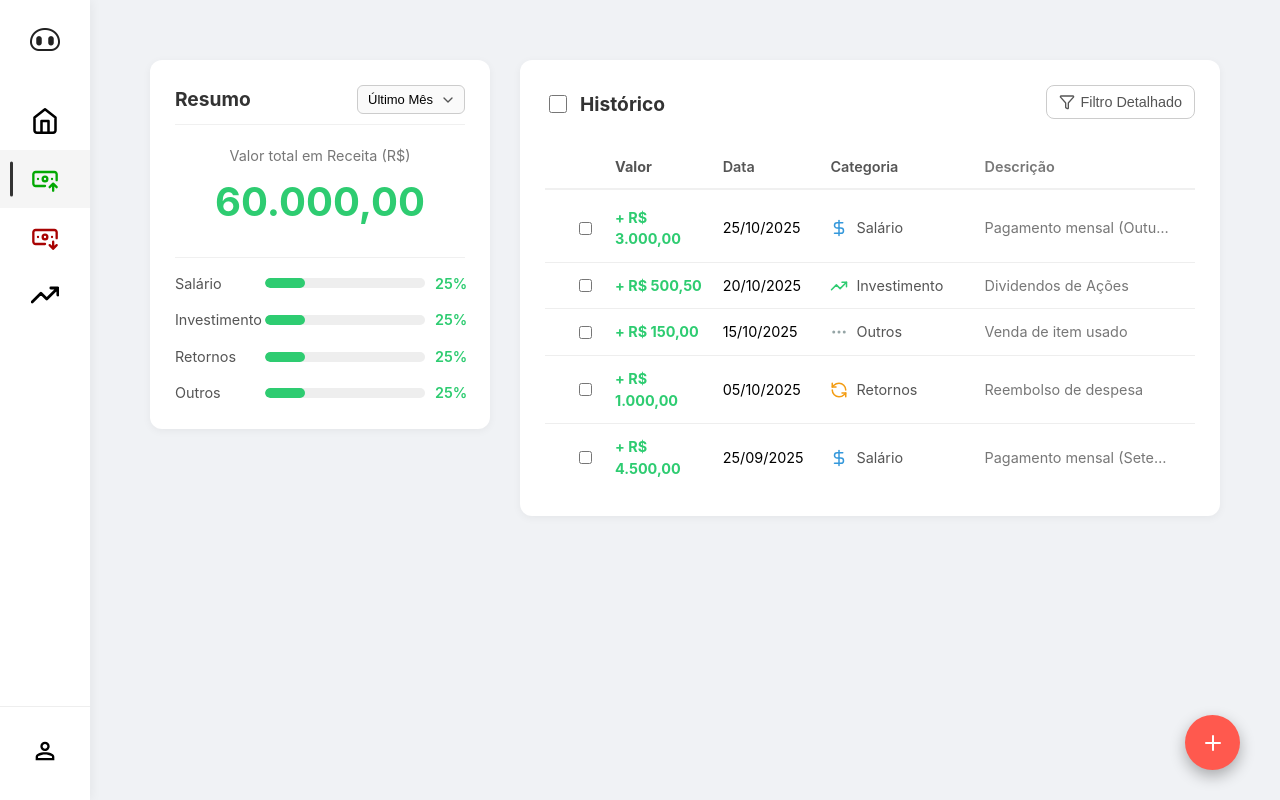
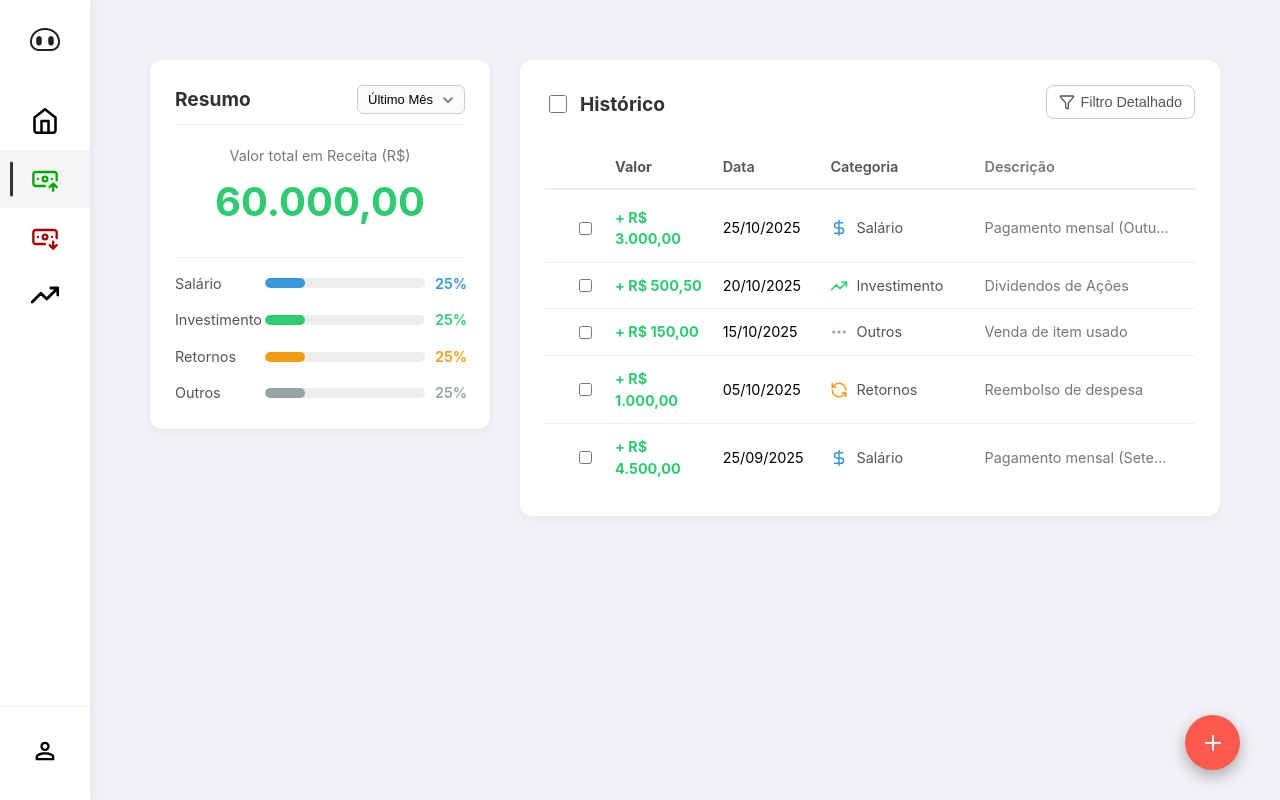
Before and after one commit to MandiMarchetti/fintech-piglet, a React (Vite) app: page /Resources in a window 1280 px wide. Both pictures are taken after a click on the button 45 px from the left and 179 px from the top of the page. Built offline with nearby package versions, Linux system fonts and the light colour scheme.

Commit message:
Modificação no componente de barras horizontais para que cada barra possua uma cor distinta

```diff
--- a/src/components/IncomeComponents/IncomeComponents.jsx
+++ b/src/components/IncomeComponents/IncomeComponents.jsx
@@ -1,5 +1,16 @@
 import React, { useState } from 'react';
-import { ChevronDown, BarChart2, DollarSign, TrendingUp, RefreshCcw, MoreHorizontal, Download, Plus, Calendar, Filter } from 'lucide-react';
+import {
+    ChevronDown,
+    BarChart2,
+    DollarSign,
+    TrendingUp,
+    RefreshCcw,
+    MoreHorizontal,
+    Download,
+    Plus,
+    Calendar,
+    Filter
+} from 'lucide-react';
 import './IncomeComponents.css';
 
 // --- DADOS MOCADOS ---
@@ -25,36 +36,36 @@
     'Retornos': { icon: RefreshCcw, color: '#f39c12' },
     'Outros': { icon: MoreHorizontal, color: '#95a5a6' },
 };
+
 // -----------------------------------------------------------------
 
-
-/**
- * Subcomponente: Gráfico de Barras Horizontais da Distribuição de Receita
- */
+/** Subcomponente: Gráfico de Barras Horizontais da Distribuição de Receita */
 const HorizontalBarChart = ({ data }) => (
     <div className="horizontal-chart-area">
-        {data.map((item, index) => (
-            <div key={index} className="horizontal-bar-item">
-                <div className="category-label">
-                    {item.category}
-                </div>
-                <div className="bar-wrapper">
-                    <div
-                        className="horizontal-bar"
-                        style={{ width: `${item.percentage}%` }}
-                    >
+        {data.map((item, index) => {
+            const categoryColor = CategoryIcons[item.category]?.color || '#2ecc71';
+            return (
+                <div key={index} className="horizontal-bar-item">
+                    <div className="category-label">{item.category}</div>
+                    <div className="bar-wrapper">
+                        <div
+                            className="horizontal-bar"
+                            style={{
+                                width: `${item.percentage}%`,
+                                backgroundColor: categoryColor,
+                            }}
+                        />
+                    </div>
+                    <div className="percentage-label" style={{ color: categoryColor }}>
+                        {item.percentage}%
                     </div>
                 </div>
-                <div className="percentage-label">{item.percentage}%</div>
-            </div>
-        ))}
+            );
+        })}
     </div>
 );
 
-
-/**
- * Componente 1: Resumo da Receita (Income Summary)
- */
+/** Componente 1: Resumo da Receita (Income Summary) */
 export const IncomeSummary = ({ totalIncome = 60000.00 }) => {
     const [filter, setFilter] = useState('monthly');
 
@@ -83,10 +94,9 @@
     );
 };
 
-// Placeholder para o Modal de Adição/Edição
+// Modal para Adição/Edição
 const IncomeModal = ({ isOpen, onClose }) => {
     if (!isOpen) return null;
-
     return (
         <div className="modal-overlay" onClick={onClose}>
             <div className="modal-content" onClick={(e) => e.stopPropagation()}>
@@ -109,10 +119,9 @@
     );
 };
 
-// Placeholder para o Modal de Filtro
+// Modal de Filtro
 const FilterModal = ({ isOpen, onClose }) => {
     if (!isOpen) return null;
-
     return (
         <div className="modal-overlay" onClick={onClose}>
             <div className="modal-content" onClick={(e) => e.stopPropagation()}>
@@ -120,12 +129,16 @@
                 <form className='modal-form'>
                     <label>Valor Mínimo</label>
                     <input type="number" placeholder="R$ 0,00" />
+
                     <label>Valor Máximo</label>
                     <input type="number" placeholder="R$ 10.000,00" />
+
                     <label>Data De:</label>
                     <input type="date" />
+
                     <label>Data Até:</label>
                     <input type="date" />
+
                     <label>Categoria</label>
                     <select>
                         <option value="">Todas as Categorias</option>
@@ -133,6 +146,7 @@
                             <option key={cat} value={cat}>{cat}</option>
                         ))}
                     </select>
+
                     <button type="submit" className="modal-submit-button">Aplicar Filtro</button>
                 </form>
                 <button className="modal-close-button" onClick={onClose}>Fechar</button>
@@ -141,17 +155,13 @@
     );
 };
 
-
-/**
- * Componente 2: Histórico de Receitas Recentes (Recent Incomes)
- */
+/** Componente 2: Histórico de Receitas Recentes (Recent Incomes) */
 export const RecentIncomes = ({ data = mockRecentIncomes }) => {
     const [selectedItems, setSelectedItems] = useState([]);
     const [selectAll, setSelectAll] = useState(false);
     const [isAddModalOpen, setIsAddModalOpen] = useState(false);
     const [isFilterModalOpen, setIsFilterModalOpen] = useState(false);
 
-    // Lógica para selecionar/desselecionar todos
     const handleSelectAll = (e) => {
         const isChecked = e.target.checked;
         setSelectAll(isChecked);
@@ -162,14 +172,11 @@
         }
     };
 
-    // Lógica para selecionar/desselecionar um item
     const handleSelectItem = (id) => {
         const newSelectedItems = selectedItems.includes(id)
             ? selectedItems.filter(itemId => itemId !== id)
             : [...selectedItems, id];
-
         setSelectedItems(newSelectedItems);
-        // Atualiza o selectAll se todos os itens foram selecionados ou não
         setSelectAll(newSelectedItems.length === data.length);
     };
 
@@ -188,21 +195,17 @@
                     />
                     <h3>Histórico</h3>
                 </div>
+
                 <div className="filter-controls">
-                    {/* Botão de Filtro que abre o modal */}
-                    <button
-                        className="filter-button"
-                        onClick={() => setIsFilterModalOpen(true)}
-                    >
+                    <button className="filter-button" onClick={() => setIsFilterModalOpen(true)}>
                         <Filter size={16} /> Filtro Detalhado
                     </button>
                 </div>
             </header>
 
-            {/* Tabela/Lista de Receitas */}
             <div className="incomes-list-container">
                 <div className="list-header">
-                    <span className="col-checkbox"></span> {/* Coluna vazia para checkbox */}
+                    <span className="col-checkbox"></span>
                     <span className="col-value">Valor</span>
                     <span className="col-date">Data</span>
                     <span className="col-category">Categoria</span>
@@ -213,8 +216,6 @@
                     {data.map(item => {
                         const isSelected = selectedItems.includes(item.id);
                         const { icon: Icon, color } = CategoryIcons[item.category] || { icon: DollarSign, color: '#333' };
-
-                        // Determina a classe de cor (verde para receita)
                         const valueClass = item.isExpense ? 'value-expense' : 'value-income';
 
                         return (
@@ -226,15 +227,19 @@
                                         onChange={() => handleSelectItem(item.id)}
                                     />
                                 </div>
-                                {/* O valor é sempre verde para Receitas */}
+
                                 <div className={`col-value ${valueClass}`}>
-                                    {item.isExpense ? '- ' : '+ '} R$ {item.value.toLocaleString('pt-BR', { minimumFractionDigits: 2 })}
+                                    {item.isExpense ? '- ' : '+ '}
+                                    R$ {item.value.toLocaleString('pt-BR', { minimumFractionDigits: 2 })}
                                 </div>
+
                                 <div className="col-date">{item.date}</div>
+
                                 <div className="col-category">
                                     <Icon size={18} color={color} className="category-icon" />
                                     <span className="category-name">{item.category}</span>
                                 </div>
+
                                 <div className="col-description">{item.description}</div>
                             </div>
                         );
@@ -242,7 +247,6 @@
                 </div>
             </div>
 
-            {/* Botão de Exportar (Visível condicionalmente) */}
             {isExportButtonVisible && (
                 <div className="export-action-bar">
                     <button className="export-button">
@@ -251,7 +255,7 @@
                 </div>
             )}
 
-            {/* Botão de Adicionar (Float) */}
+            {/* Botão Flutuante de Adicionar Receita */}
             <button
                 className="add-income-fab"
                 title="Adicionar Receita"
```
